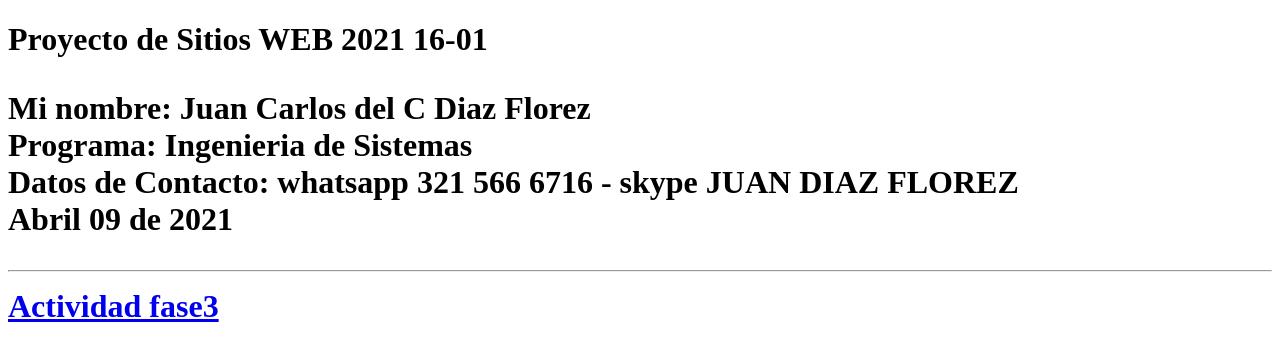
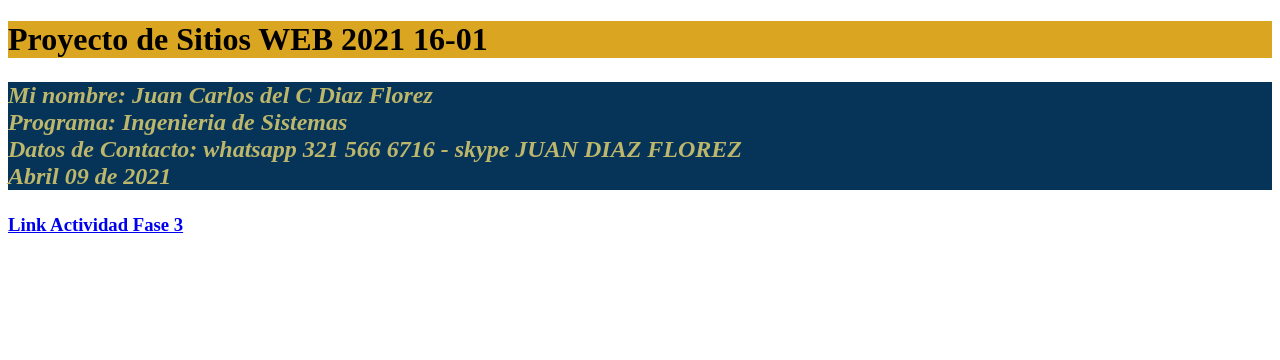
Before and after one commit to jcdiazf143/DSW-JuanCarlosDiaz, a plain HTML site: page index.html in a window 1280 px wide. Drawn offline with Linux system fonts and the light colour scheme.

Commit message:
Corrijo Fase3
Se establece algunos atributos al texto para el archivo de la presentación de la actividad fase 3

```diff
--- a/index.html
+++ b/index.html
@@ -4,18 +4,21 @@
     <meta charset="UTF-8">
     <meta http-equiv="X-UA-Compatible" content="IE=edge">
     <meta name="viewport" content="width=, initial-scale=1.0">
-    <title>Document</title>
+    <title>Etiqutas Básicas, atributos y valores de Página Web con HTLM5</title>
 </head>
 <body>
-    <h1>
-        Proyecto de Sitios WEB 2021 16-01
+    <h1 style = "background-color: goldenrod">
+       Proyecto de Sitios WEB 2021 16-01
+    </h1>
+    <h2 style = "background-color:rgb(6, 51, 88); font-style: italic; color: darkkhaki;">
         <p>
             Mi nombre: Juan Carlos del C Diaz Florez <br>
             Programa: Ingenieria de Sistemas <br>
             Datos de Contacto: whatsapp 321 566 6716 - skype JUAN DIAZ FLOREZ<br>
-            Abril 09 de 2021<hr>
-            <a href="fase3/index.html">Actividad fase3</a>
+            Abril 09 de 2021<br>
+
         </p>
-    </h1>
+    </h2>
+    <h3><a href="fase3/index.html">Link Actividad Fase 3</a></h3>
 </body>
 </html>
```
